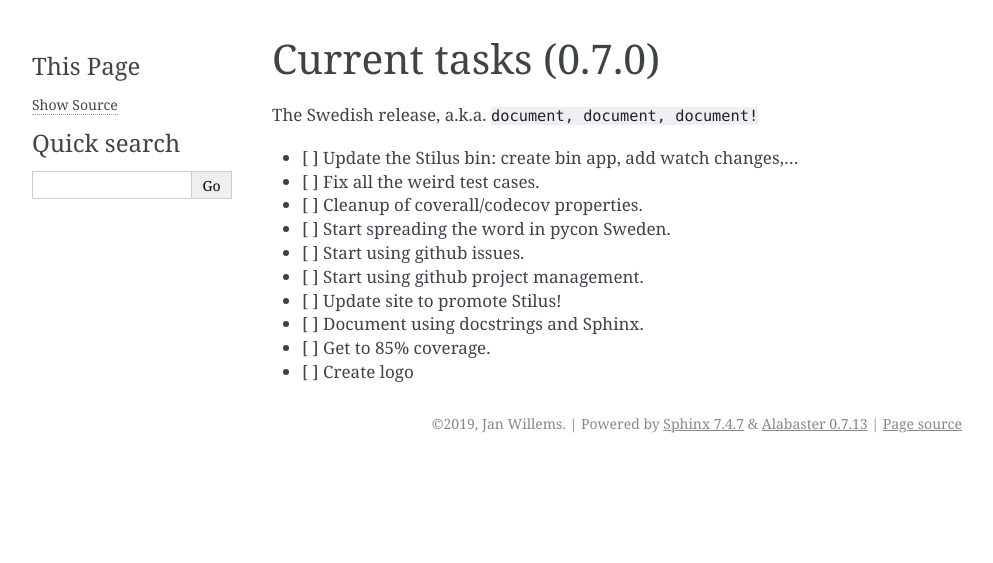
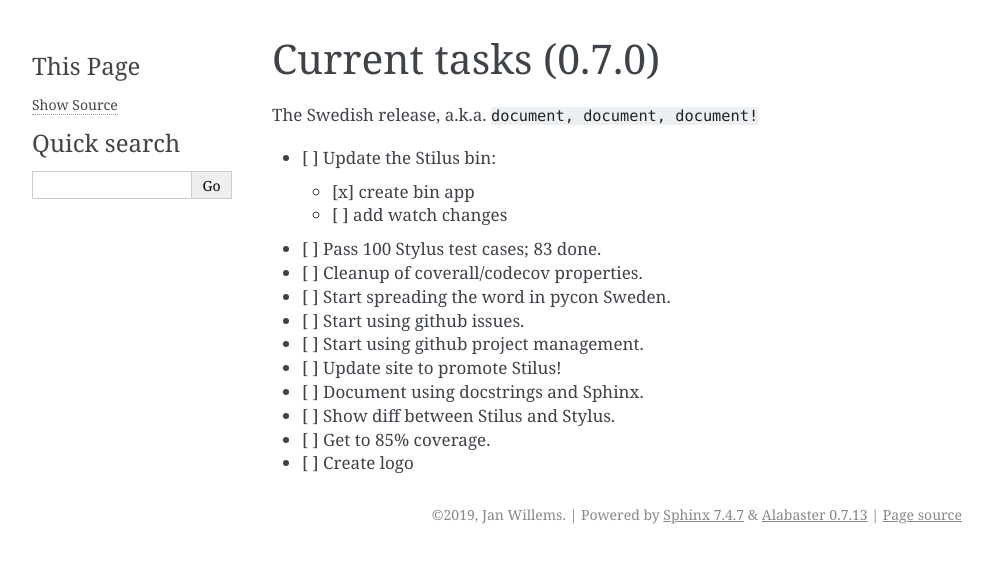
Before and after one commit to jw/stilus, a Sphinx documentation site: the page built from docs/plan/current.md, in a window 1280 px wide. Shown: the top 563 px of the page, without its empty margins (148-1141 px from the left). Built offline with Sphinx 7.4.7, drawn with Linux system fonts in a browser that asks for light colours.

Commit message:
Updated the plan.

```diff
--- a/docs/plan/current.md
+++ b/docs/plan/current.md
@@ -2,13 +2,16 @@
 
 The Swedish release, a.k.a. `document, document, document!`
 
- - [ ] Update the Stilus bin: create bin app, add watch changes,...
- - [ ] Fix all the weird test cases.
+ - [ ] Update the Stilus bin:
+   - [x] create bin app
+   - [ ] add watch changes
+ - [ ] Pass 100 Stylus test cases; 83 done.
  - [ ] Cleanup of coverall/codecov properties.
  - [ ] Start spreading the word in pycon Sweden.
  - [ ] Start using github issues.
  - [ ] Start using github project management.
  - [ ] Update site to promote Stilus!
  - [ ] Document using docstrings and Sphinx.
+ - [ ] Show diff between Stilus and Stylus.
  - [ ] Get to 85% coverage.
  - [ ] Create logo
```
